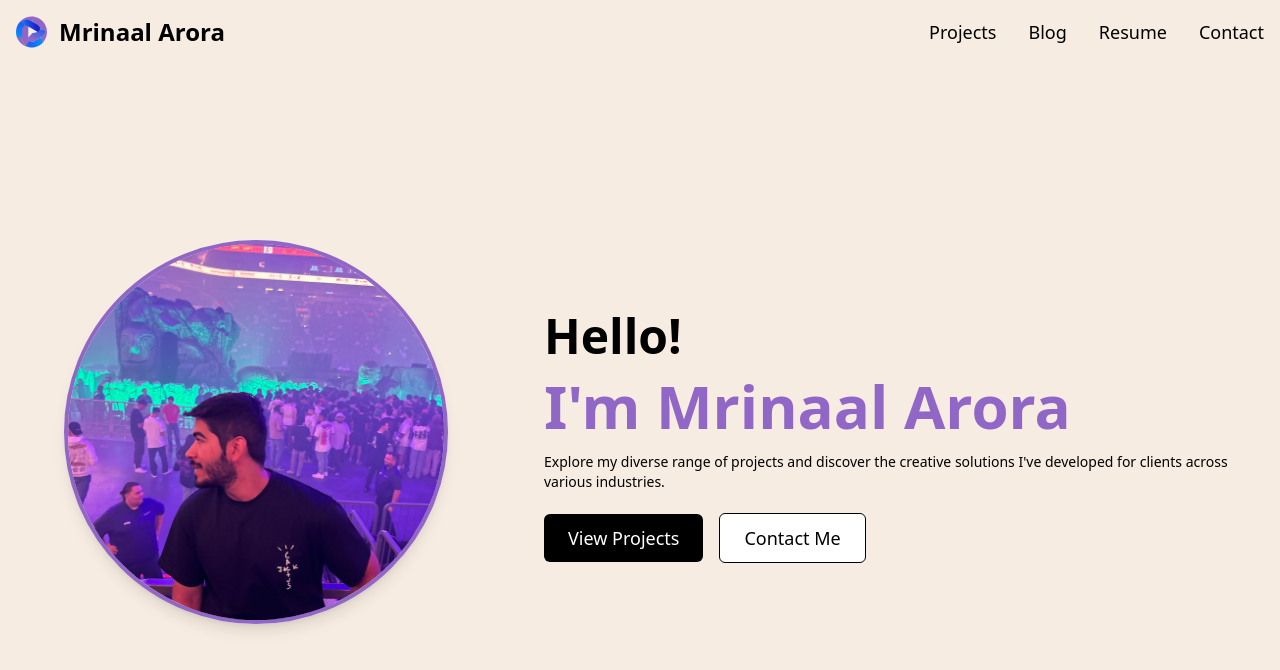
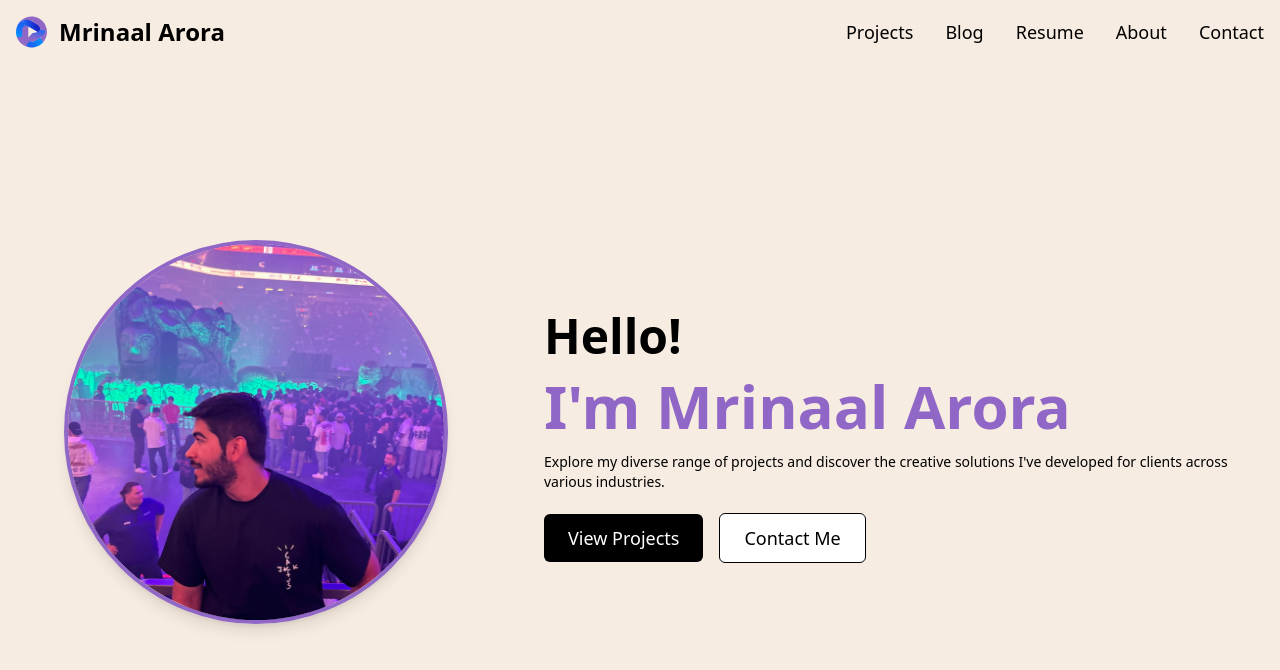
Before and after one commit to aroramrinaal/my-portfolio, a Next.js app: page / in a window 1280 px wide. Shown: the top 670 px of the page. Built offline with nearby package versions, Linux system fonts and the light colour scheme.

Commit message:
refactor: Add About link to Navbar component

```diff
--- a/src/components/Navbar.tsx
+++ b/src/components/Navbar.tsx
@@ -33,6 +33,11 @@ const Navbar: React.FC = () => {
                             <a href="https://drive.google.com/file/d/1yjz-xb2dyYpmFSMmRzpuR92McE6jnYcJ/view?usp=sharing" target="_blank" rel="noopener noreferrer" className="block py-2 px-3 md:p-0 text-lg text-black rounded md:hover:bg-transparent md:border-0 dark:text-amethyst">Resume</a>
                         </li>
                         <li>
+                            <Link href="/about">
+                                <a className="block py-2 px-3 md:p-0 text-lg text-black rounded md:hover:bg-transparent md:border-0 dark:text-amethyst">About</a>
+                            </Link>
+                        </li>
+                        <li>
                             <Link href="/contact">
                                 <a className="block py-2 px-3 md:p-0 text-lg text-black rounded md:hover:bg-transparent md:border-0 dark:text-amethyst">Contact</a>
                             </Link>
```
